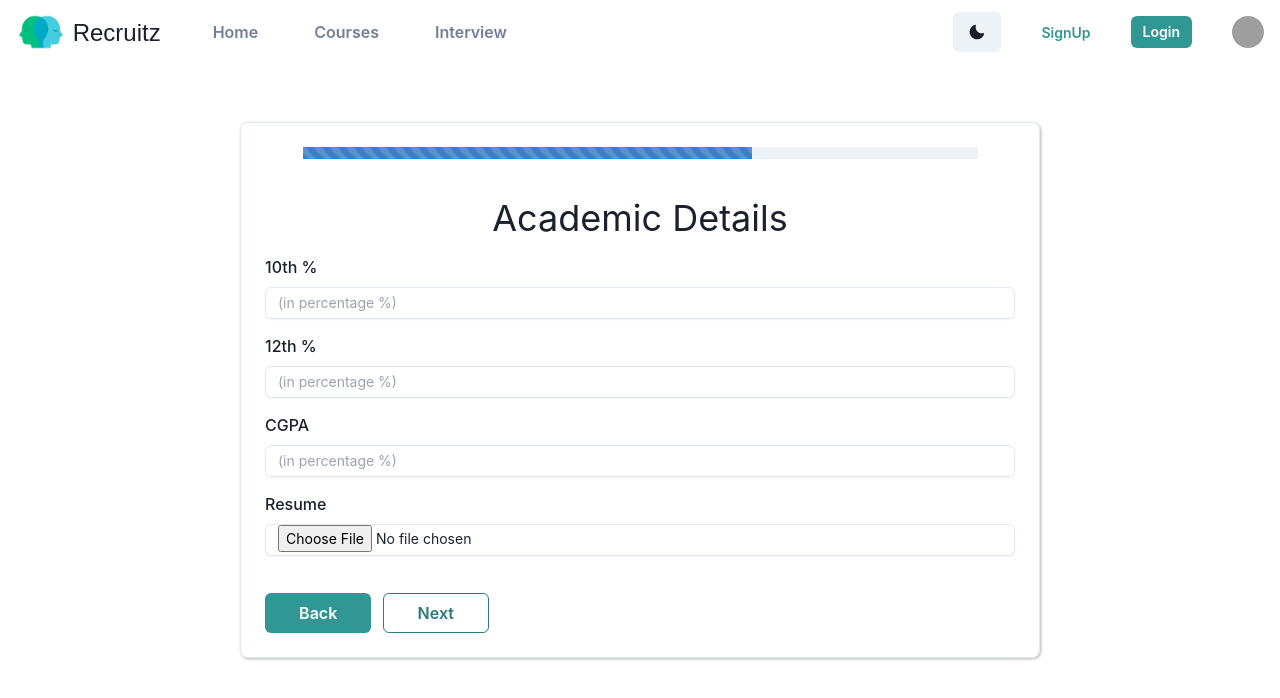
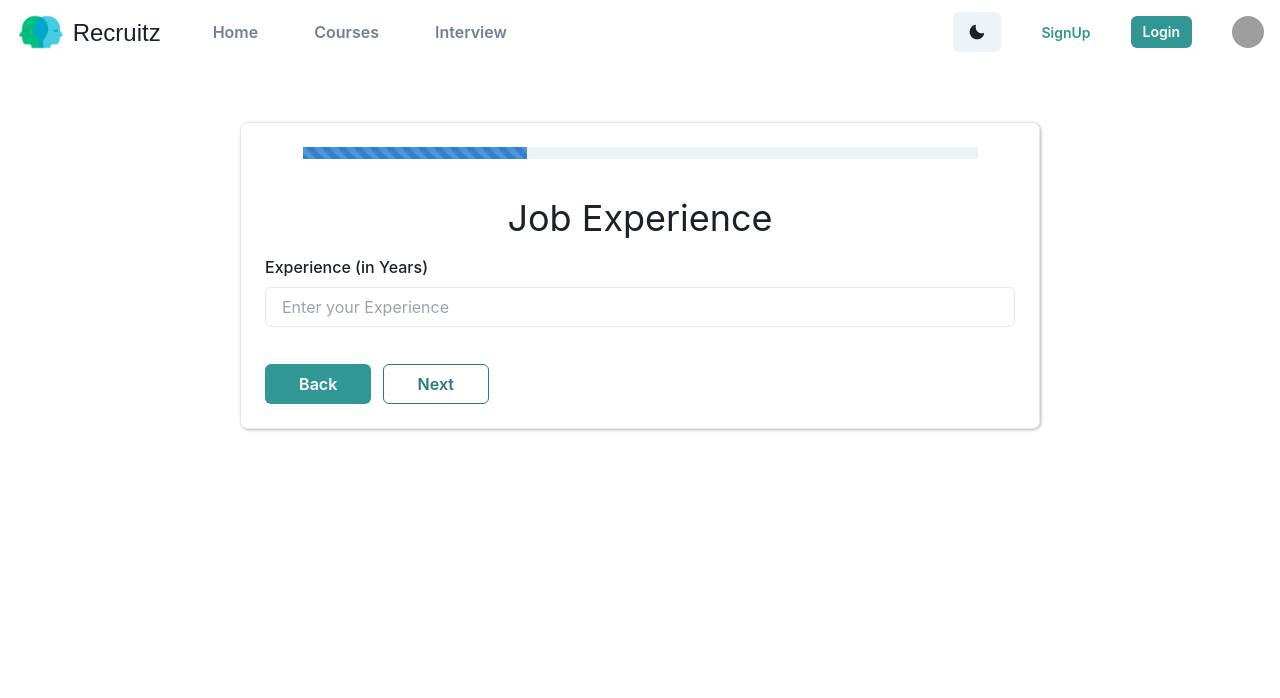
Before and after one commit to jegathees02/AI_Interview_recruitz, a React (Create React App) app in the folder frontend/: page /userdetails in a window 1280 px wide. Both pictures are taken after a click on the button "Next". Shown: the top 698 px of the page. Built offline with nearby package versions, Linux system fonts and the light colour scheme; grey boxes are pictures that could not be loaded.

Commit message:
git_commit

```diff
--- a/frontend/src/components/signup.js
+++ b/frontend/src/components/signup.js
@@ -47,7 +47,7 @@ function SignupCard() {
         // Simulate a 2-second delay for signing up
         setTimeout(() => {
           setIsLoading(false);
-          navigate('/camera');
+          navigate('/userdetails');
         }, 2000);
       })
       .catch((error) => {
--- a/frontend/src/components/userdetails.jsx
+++ b/frontend/src/components/userdetails.jsx
@@ -1,6 +1,4 @@
-'use client'
-
-import { useState } from 'react'
+import { useState } from 'react';
 import NavBar from '../components/navbar';
 import {
   Progress,
@@ -20,348 +18,138 @@ import {
   Textarea,
   FormHelperText,
   InputRightElement,
-} from '@chakra-ui/react'
+} from '@chakra-ui/react';
+import { useToast } from '@chakra-ui/react';
+import { useNavigate } from 'react-router-dom';
 
-import { useToast } from '@chakra-ui/react'
-import { useNavigate } from 'react-router-dom';
-const Form1 = () => {
-  const [show, setShow] = useState(false)
-  const handleClick = () => setShow(!show)
+const Userdetails = () => {
+  const toast = useToast();
+  const [step, setStep] = useState(1);
+  const [progress, setProgress] = useState(0);
+  const navigate = useNavigate();
+
+  const handleNext = () => {
+    setStep(step + 1);
+    setProgress(progress + 33.33);
+  };
+
+  const handleBack = () => {
+    setStep(step - 1);
+    setProgress(progress - 33.33);
+  };
+
+  const handleSubmit = () => {
+    // Handle form submission
+    toast({
+      title: 'Form submitted.',
+      description: 'Your form has been submitted successfully.',
+      status: 'success',
+      duration: 1000,
+      isClosable: true,
+    });
+    navigate('/camera');
+  };
 
   return (
     <>
-      <Heading w="100%" textAlign={'center'} fontWeight="normal" mb="2%">
-        Job Details
-      </Heading>
-
-        <FormControl >
-          <FormLabel htmlFor="first-name" >
-            Job Preference
-          </FormLabel>
-          <Input id="first-name" placeholder="Enter Job Preference" />
-        </FormControl>
-
-
-
-      <FormControl mt="2%">
-        <FormLabel htmlFor="email" >
-          Known Stack
-        </FormLabel>
-        {/* <Input id="text" type="text" /> */}
-        <Textarea
-            placeholder="React.js"
-            rows={3}
-            shadow="sm"
-            focusBorderColor="brand.400"
-            fontSize={{
-              sm: 'sm',
-            }}
-          />
-        {/* <FormHelperText>We&apos;ll never share your email.</FormHelperText> */}
-      </FormControl>
-
-      <FormControl>
-        <FormLabel htmlFor="password"  mt="2%">
-          Experience(in Years)
-        </FormLabel>
-        <InputGroup size="md">
-          <Input
-            pr="4.5rem"
-
-            placeholder="Enter your Experience"
-          />
-          <InputRightElement width="4.5rem">
-
-          </InputRightElement>
-        </InputGroup>
-      </FormControl>
-    </>
-  )
-}
-
-const Form2 = () => {
-  return (
-    <>
-      <Heading w="100%" textAlign={'center'} fontWeight="normal" mb="2%">
-        Academic Details
-      </Heading>
-
-
-      <FormControl as={GridItem} colSpan={6}>
-        <FormLabel
-          htmlFor="street_address"
-        //   fontSize="sm"
-        //   fontWeight="md"
-        //   color="gray.700"
-          _dark={{
-            color: 'gray.50',
-          }}
-        //   fontWeight={'normal'}
-          mt="2%">
-          10th %
-        </FormLabel>
-        <Input
-          type="text"
-          name="street_address"
-          id="street_address"
-          autoComplete="street-address"
-          focusBorderColor="brand.400"
-          shadow="sm"
-          size="sm"
-          w="full"
-          placeholder='(in percentage %)'
-          rounded="md"
-        />
-      </FormControl>
-
-      <FormControl as={GridItem} colSpan={[6, 6, null, 2]}>
-        <FormLabel
-          htmlFor="city"
-        //   fontWeight={'normal'}
-        //   fontSize="sm"
-        //   fontWeight="md"
-        //   color="gray.700"
-        //   _dark={{
-        //     color: 'gray.50',
-        //   }}
-          mt="2%">
-          12th %
-        </FormLabel>
-        <Input
-          type="text"
-          name="city"
-          id="city"
-          autoComplete="city"
-          focusBorderColor="brand.400"
-          shadow="sm"
-          size="sm"
-          w="full"
-          placeholder='(in percentage %)'
-          rounded="md"
-        />
-      </FormControl>
-
-      <FormControl as={GridItem} colSpan={[6, 3, null, 2]}>
-        <FormLabel
-          htmlFor="state"
-        //   fontWeight={'normal'}
-        //   fontSize="sm"
-        //   fontWeight="md"
-        //   color="gray.700"
-        //   _dark={{
-        //     color: 'gray.50',
-        //   }}
-          mt="2%">
-          CGPA
-        </FormLabel>
-        <Input
-          type="text"
-          name="state"
-          id="state"
-          autoComplete="state"
-          focusBorderColor="brand.400"
-          shadow="sm"
-          size="sm"
-          w="full"
-          rounded="md"
-          placeholder='(in percentage %)'
-        />
-      </FormControl>
-
-      <FormControl as={GridItem} colSpan={[6, 3, null, 2]}>
-        <FormLabel
-          htmlFor="postal_code"
-        //   fontWeight={'normal'}
-        //   fontSize="sm"
-        //   fontWeight="md"
-        //   color="gray.700"
-        //   _dark={{
-        //     color: 'gray.50',
-        //   }}
-          mt="2%">
-          Resume
-        </FormLabel>
-        <Input
-          type="file"
-          name="postal_code"
-          id="postal_code"
-          autoComplete="postal-code"
-          focusBorderColor="brand.400"
-          shadow="sm"
-          size="sm"
-          w="full"
-          rounded="md"
-          placeholder='Updloas'
-        />
-      </FormControl>
-    </>
-  )
-}
-
-const Form3 = () => {
-  return (
-    <>
-      <Heading w="100%" textAlign={'center'} fontWeight="normal">
-        Social Handles
-      </Heading>
-      <SimpleGrid columns={1} spacing={6}>
-        <FormControl as={GridItem} colSpan={[3, 2]}>
-          <FormLabel
-            // fontSize="sm"
-            // fontWeight="md"
-            // color="gray.700"
-            // _dark={{
-            //   color: 'gray.50',
-            >
-            GitHub
-          </FormLabel>
-          <InputGroup size="sm">
-            <InputLeftAddon
-              bg="gray.50"
-              _dark={{
-                bg: 'gray.800',
-              }}
-              color="gray.500"
-              rounded="md">
-              http://
-            </InputLeftAddon>
-            <Input
-              type="tel"
-              placeholder="www.github.com/"
-              focusBorderColor="brand.400"
-              rounded="md"
-            />
-          </InputGroup><br/>
-          <FormControl as={GridItem} colSpan={[3, 2]}>
-        </FormControl>
-            <FormLabel
-                // fontSize="sm"
-                // fontWeight="md"
-                // color="gray.700"
-                // _dark={{
-                // color: 'gray.50',
-                >
-                LinkedIn
-            </FormLabel>
-            <InputGroup size="sm">
-                <InputLeftAddon
-                bg="gray.50"
-                _dark={{
-                    bg: 'gray.800',
-                }}
-                color="gray.500"
-                rounded="md">
-                http://
-                </InputLeftAddon>
-                <Input
-                type="tel"
-                placeholder="www.linkedin.com/"
-                focusBorderColor="brand.400"
-                rounded="md"
-                />
-            </InputGroup>
-            </FormControl>
-
-        <FormControl id="email" mt={1}>
-          <FormLabel
-            // fontSize="sm"
-            // fontWeight="md"
-            // color="gray.700"
-            // _dark={{
-            //   color: 'gray.50',
-        >
-            About
-          </FormLabel>
-          <Textarea
-            placeholder="Your self"
-            rows={3}
-            shadow="sm"
-            focusBorderColor="brand.400"
-            fontSize={{
-              sm: 'sm',
-            }}
-          />
-          <FormHelperText>
-            Brief description for your profile. URLs are hyperlinked.
-          </FormHelperText>
-        </FormControl>
-      </SimpleGrid>
-    </>
-  )
-}
-
-export default function Userdetails() {
-  const toast = useToast()
-  const [step, setStep] = useState(1)
-  const [progress, setProgress] = useState(33.33)
-  const navigate=useNavigate();
-
-  return (
-    <>
-      <NavBar /><br/><br/>
+      <NavBar />
+      <br />
+      <br />
       <Box
-
         borderWidth="1px"
         rounded="lg"
         shadow="1px 1px 3px rgba(0,0,0,0.3)"
         maxWidth={800}
         p={6}
         m="10px auto"
-        as="form">
+        as="form"
+      >
         <Progress hasStripe value={progress} mb="5%" mx="5%" isAnimated></Progress>
-        {step === 1 ? <Form1 /> : step === 2 ? <Form2 /> : <Form3 />}
+        {step === 1 && (
+          <>
+            <Heading w="100%" textAlign={'center'} fontWeight="normal" mb="2%">
+              Resume Upload
+            </Heading>
+            <FormControl as={GridItem} colSpan={[6, 3, null, 2]}>
+              <FormLabel htmlFor="resume">Resume</FormLabel>
+              <Input
+                type="file"
+                name="resume"
+                id="resume"
+                autoComplete="resume"
+                focusBorderColor="brand.400"
+                shadow="sm"
+                size="sm"
+                w="full"
+                rounded="md"
+                placeholder="Upload Resume"
+              />
+            </FormControl>
+          </>
+        )}
+
+        {step === 2 && (
+          <>
+          <Heading w="100%" textAlign={'center'} fontWeight="normal" mb="2%">
+              Job Experience
+            </Heading>
+            <FormControl mt="2%">
+              <FormLabel htmlFor="experience">Experience (in Years)</FormLabel>
+              <InputGroup size="md">
+                <Input
+                  pr="4.5rem"
+                  placeholder="Enter your Experience"
+                />
+                <InputRightElement width="4.5rem"></InputRightElement>
+              </InputGroup>
+            </FormControl>
+
+          </>
+        )}
+
+        {step === 3 && (
+          <>
+            <Heading w="100%" textAlign={'center'} fontWeight="normal">
+              Select the Level of Assessment
+            </Heading>
+            <FormControl mt="2%">
+              <FormLabel htmlFor="assessmentLevel">Assessment Level</FormLabel>
+              <Select placeholder="Select assessment level">
+                <option value="beginner">Beginner</option>
+                <option value="intermediate">Intermediate</option>
+                <option value="advanced">Advanced</option>
+              </Select>
+            </FormControl>
+          </>
+        )}
+
         <ButtonGroup mt="5%" w="100%">
           <Flex w="100%" justifyContent="space-between">
             <Flex>
               <Button
-                onClick={() => {
-                  setStep(step - 1)
-                  setProgress(progress - 33.33)
-                }}
+                onClick={handleBack}
                 isDisabled={step === 1}
                 colorScheme="teal"
                 variant="solid"
                 w="7rem"
-                mr="5%">
+                mr="5%"
+              >
                 Back
               </Button>
               <Button
                 w="7rem"
-                isDisabled={step === 3}
-                onClick={() => {
-                  setStep(step + 1)
-                  if (step === 3) {
-                    setProgress(100)
-                  } else {
-                    setProgress(progress + 33.33)
-                  }
-                }}
+                onClick={step === 3 ? handleSubmit : handleNext}
                 colorScheme="teal"
-                variant="outline">
-                Next
+                variant={step === 3 ? 'solid' : 'outline'}
+              >
+                {step === 3 ? 'Submit' : 'Next'}
               </Button>
             </Flex>
-            {step === 3 ? (
-              <Button
-                w="7rem"
-                colorScheme="red"
-                variant="solid"
-                onClick={() => {
-                  toast({
-                    title: 'Account created.',
-                    description: "We've created your account for you.",
-                    status: 'success',
-                    duration: 500,
-                    isClosable: true,
-                  })
-                  navigate('/camera');
-                }}>
-                Submit
-              </Button>
-            ) : null}
           </Flex>
         </ButtonGroup>
       </Box>
     </>
-  )
-}
+  );
+};
+
+export default Userdetails;
```
Also changed, not shown: frontend/src/components/feedback.jsx (+58 -49 lines), frontend/src/components/resultHistogram.js (+20 -25 lines).
